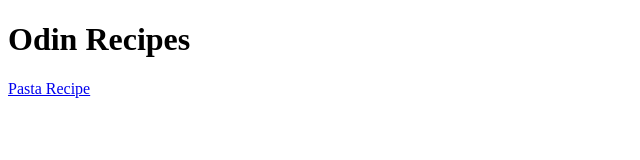
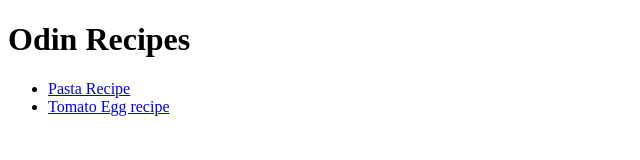
Before and after one commit to toro-claudia/odin-recipes, a plain HTML site: page index.html in a window 1280 px wide. Shown: the whole page, without its empty margins (0-640 px from the left). Drawn offline with Linux system fonts and the light colour scheme.

Commit message:
Add one new recipe to main page
Added tomato egg recipe link to the odin recipes website,
linked to the new webpage (currently blank)

```diff
--- a/index.html
+++ b/index.html
@@ -8,6 +8,12 @@
     <body>
 
         <h1> Odin Recipes </h1>
-        <a href="recipes/pasta.html" alt="pasta recipe" target="_blank" rel="noopener noreferrer"> Pasta Recipe </a>
+        <ul>
+            <li> <a href="recipes/pasta.html" alt="pasta recipe" target="_blank" rel="noopener noreferrer"> Pasta Recipe </a></li>
+            <li> <a href="recipes/tomato-egg.html" alt="tomato-egg recipe" target="_blank" rel="noopener noreferrer"> Tomato Egg recipe</a> </li>
+
+        </ul>
+
+
     </body>
 </html>
```
Also changed, not shown: recipes/tomato-egg.html (added).
